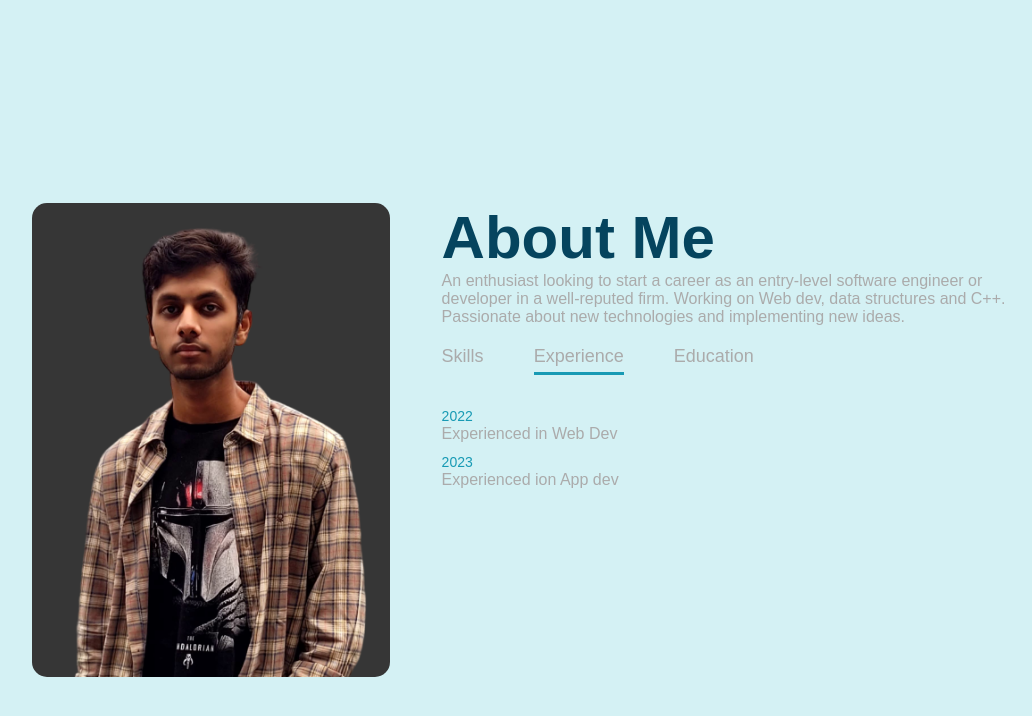
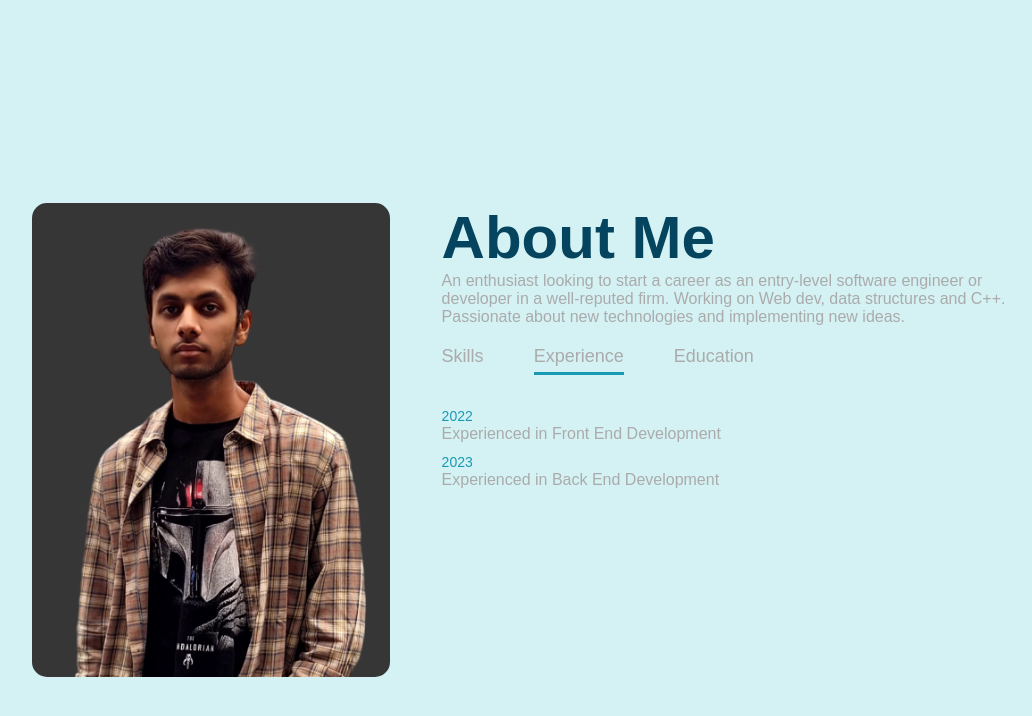
Before and after one commit to ojas-17/Portfolio-Website, a plain HTML site: page index.html in a window 1280 px wide. Both pictures are taken after a click on the element "Experience". Shown: the part 687-1403 px from the top of the page, without its empty margins (96-1128 px from the left). Drawn offline with Linux system fonts and the light colour scheme.

Commit message:
Update index.html

```diff
--- a/index.html
+++ b/index.html
@@ -78,8 +78,8 @@
                     </div>
                     <div class="tab-contents" id="experience">
                         <ul>
-                            <li><span>2022</span><br>Experienced in Web Dev</li>
-                            <li><span>2023</span><br>Experienced ion App dev</li>
+                            <li><span>2022</span><br>Experienced in Front End Development</li>
+                            <li><span>2023</span><br>Experienced in Back End Development</li>
                         </ul>
                     </div>
                     <div class="tab-contents" id="education">
```
